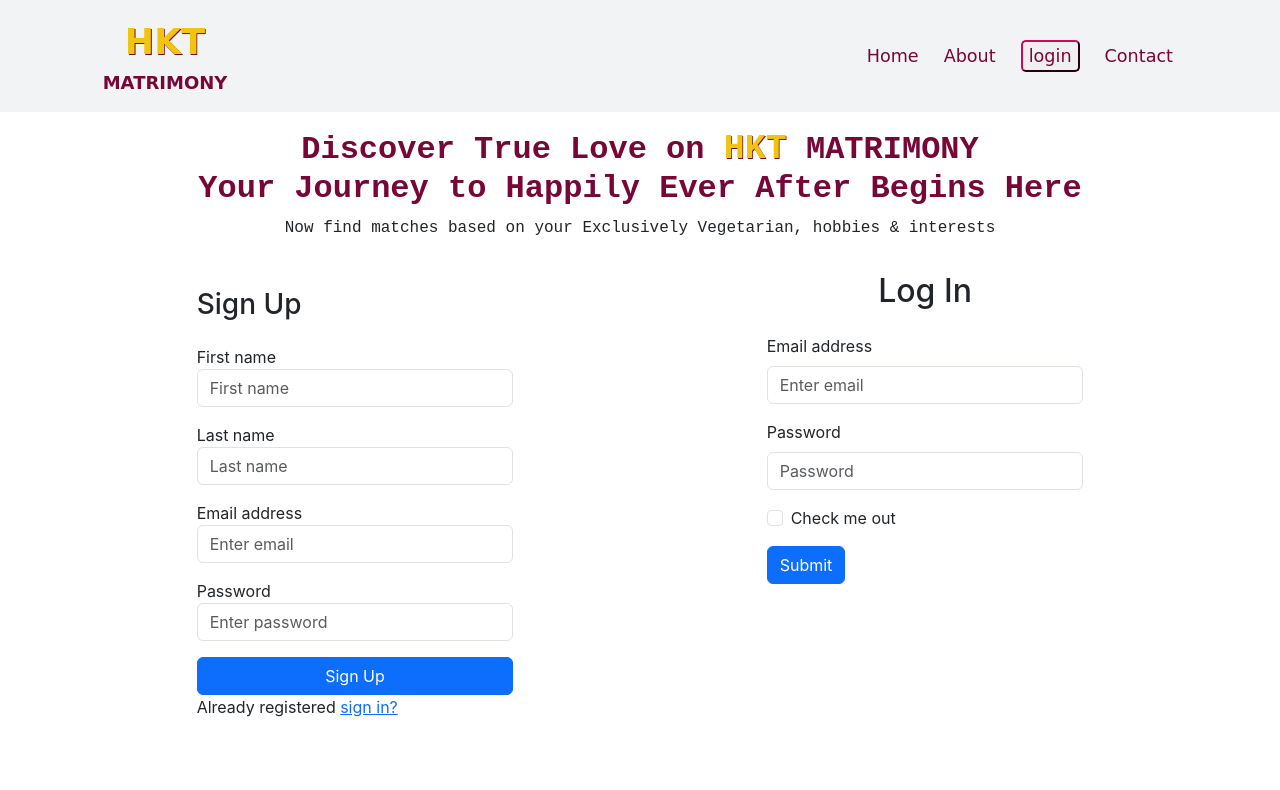
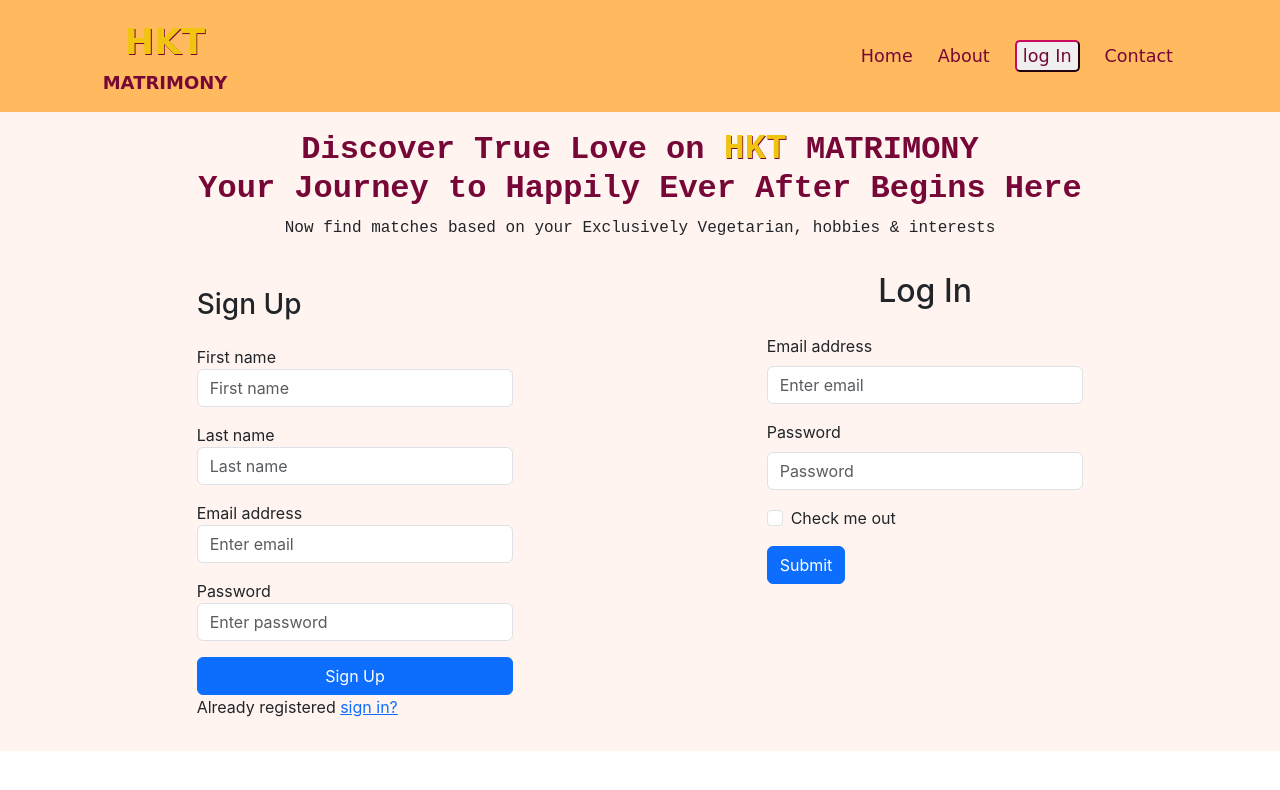
Before and after one commit to jawaharlalnehru1988/hktmatrimony, a React (Create React App) app: page / in a window 1280 px wide. Shown: the top 790 px of the page. Built offline with nearby package versions, Linux system fonts and the light colour scheme; the HTML template or start-up script is replaced by a standard one.

Commit message:
bg color change in navbar & body

```diff
--- a/src/App.css
+++ b/src/App.css
@@ -1,3 +1,4 @@
 .App {
   text-align: center;
+  background-color: #fff4ef;
 }
--- a/src/components/Navbar/nav-bar.css
+++ b/src/components/Navbar/nav-bar.css
@@ -1,4 +1,6 @@
-
+.header-class{
+background-color: #ffba60;
+}
 .header-class a, button.link-button{
     text-decoration:none;
     color: #770737;
@@ -54,10 +56,6 @@ button.top-space {
 
 }
 
-.header-class{
- background-color: #F2F3F4;
-
-}
 
 
 
--- a/src/components/Navbar/nav-bar.js
+++ b/src/components/Navbar/nav-bar.js
@@ -19,7 +19,7 @@ function Navbar() {
       <ul className="navbar-links">
         <li><a href="/">Home</a></li>
         <li><a href="/about">About</a></li>
-        <li><button className="link-button" onClick={() => alert('Logo clicked!')}>login</button></li>
+        <li><button className="link-button" onClick={() => alert('Logo clicked!')}>log In</button></li>
         <li><a href="/contact">Contact</a></li>
       </ul>
       </div>
```
